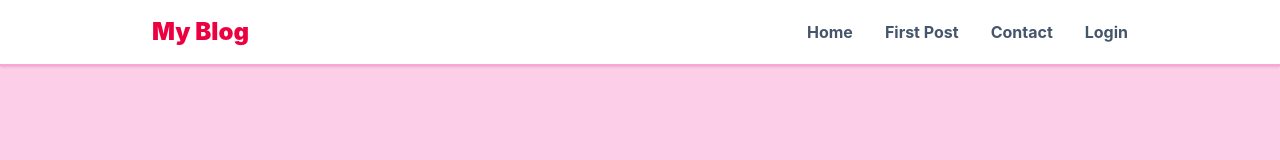
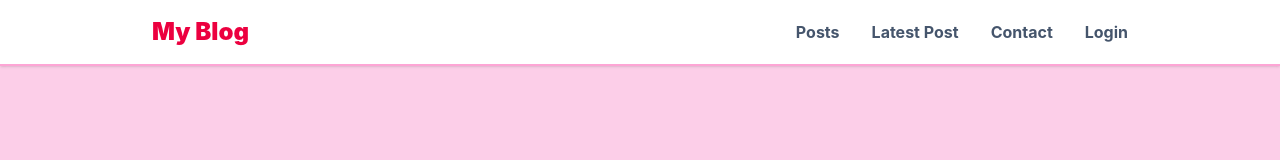
Before and after one commit to Tyler-Hebner/react-blog-app, a React (Vite) app: page / in a window 1280 px wide. Shown: the top 160 px of the page. Built offline with nearby package versions, Linux system fonts and the light colour scheme.

Commit message:
Tweaked the Navbar, also made posts display in reverse order (newest at the top)

```diff
--- a/src/components/NavBar.jsx
+++ b/src/components/NavBar.jsx
@@ -12,8 +12,8 @@ export default function NavBar() {
         </Link>
 
         <div className="space-x-8 font-bold text-slate-600">
-          <Link to="/" className="hover:text-pink-500 transition-colors">Home</Link>
-          <Link to="/post/0" className="hover:text-pink-500 transition-colors">First Post</Link>
+          <Link to="/posts" className="hover:text-pink-500 transition-colors">Posts</Link>
+          <Link to="/post/100" className="hover:text-pink-500 transition-colors">Latest Post</Link>
           <Link to="/contact" className="hover:text-pink-500 transition-colors">Contact</Link>
           {username ? (
             <button
--- a/src/routes/BlogPostsPage.jsx
+++ b/src/routes/BlogPostsPage.jsx
@@ -20,7 +20,10 @@ export default function BlogPostsPage() {
     useEffect(() => {
     fetch('https://jsonplaceholder.typicode.com/posts')
       .then(response => response.json())
-      .then(data => setPosts(data))
+      .then(data => {
+        const reversed = [...data].reverse();
+        setPosts(reversed)
+      })
       .catch(e => console.log(e))
       .finally(() => setloading(false));
   }, []);
```
